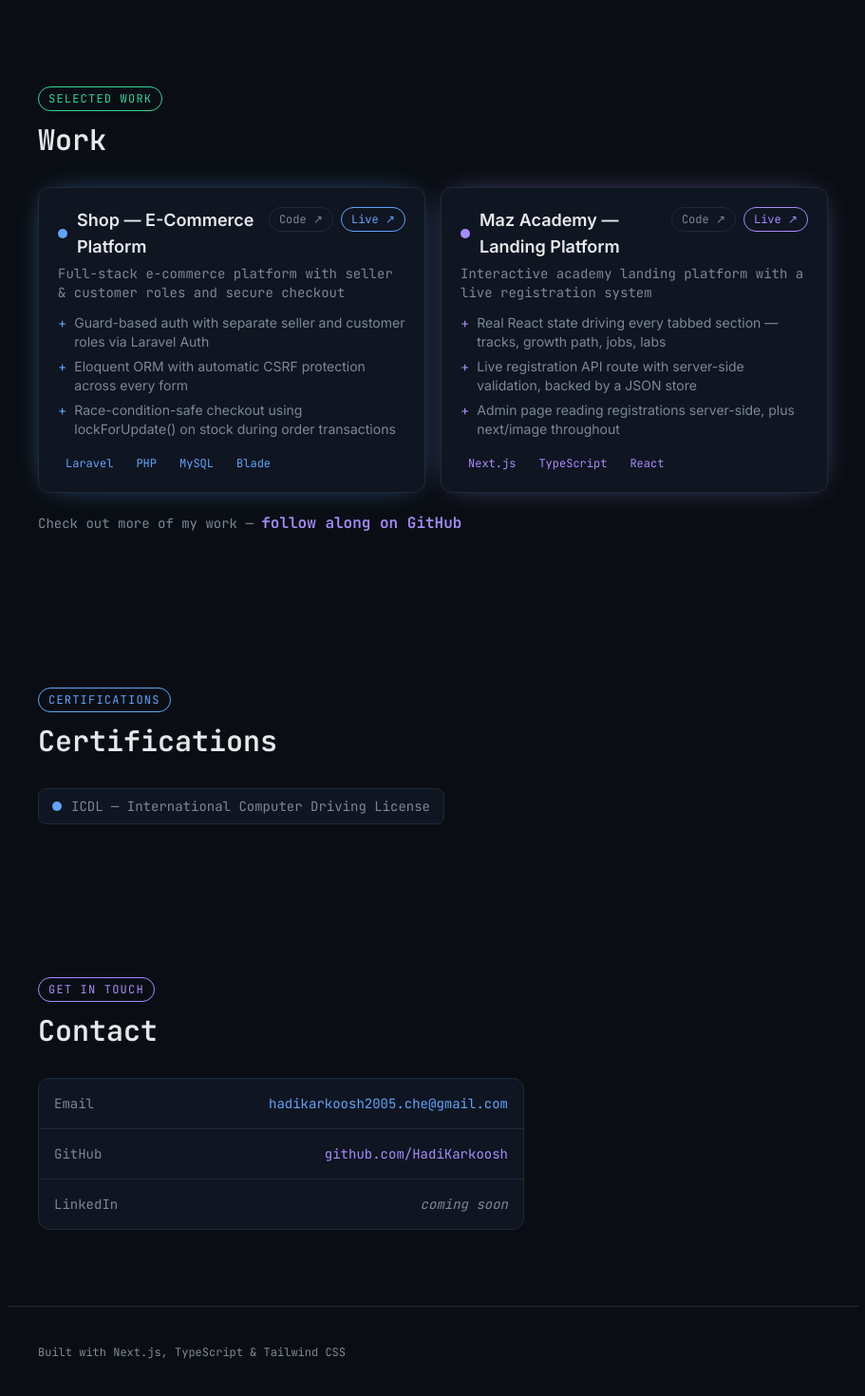
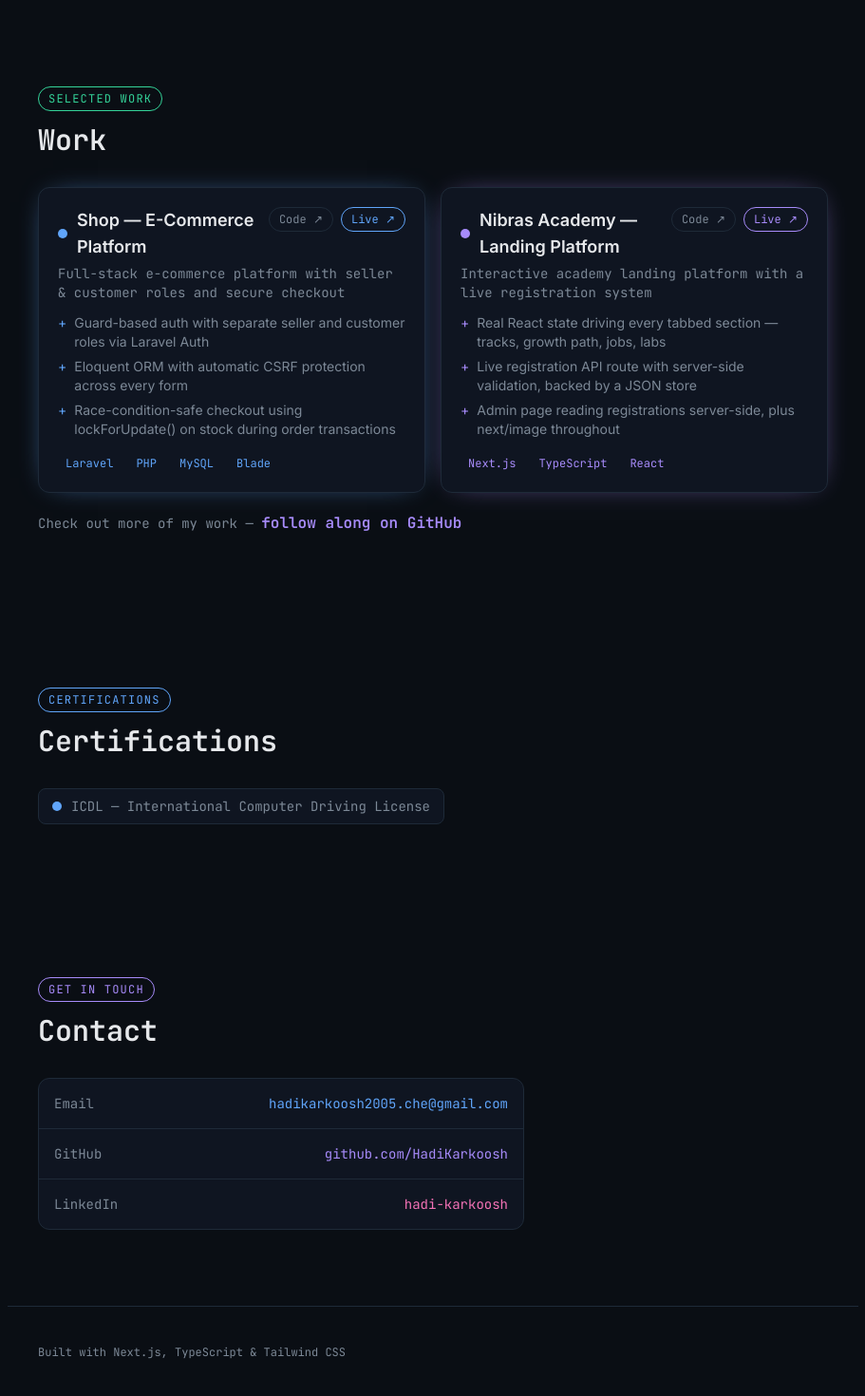
Before and after one commit to HadiKarkoosh/portfolio, a Next.js app: page / in a window 1280 px wide. Shown: the part 2983-4453 px from the top of the page at 95% size, without its empty margins (184-1095 px from the left). Built offline with nearby package versions, Linux system fonts and the light colour scheme.

Commit message:
Update Nibras Academy project links (renamed from Maz Academy)

```diff
--- a/app/page.tsx
+++ b/app/page.tsx
@@ -119,7 +119,7 @@ const PROJECTS = [
     codeUrl: "https://github.com/HadiKarkoosh/shop-laravel",
   },
   {
-    name: "Maz Academy — Landing Platform",
+    name: "Nibras Academy — Landing Platform",
     color: "var(--purple)",
     tagline: "Interactive academy landing platform with a live registration system",
     stack: ["Next.js", "TypeScript", "React"],
@@ -128,8 +128,8 @@ const PROJECTS = [
       "Live registration API route with server-side validation, backed by a JSON store",
       "Admin page reading registrations server-side, plus next/image throughout",
     ],
-    liveUrl: "https://maz-academy-next.vercel.app",
-    codeUrl: "https://github.com/HadiKarkoosh/maz-academy-next",
+    liveUrl: "https://nibras-academy-three.vercel.app",
+    codeUrl: "https://github.com/HadiKarkoosh/nibras-academy",
   },
 ];
 
@@ -657,10 +657,20 @@ export default function Home() {
               github.com/HadiKarkoosh
             </span>
           </a>
-          <div className="flex items-center justify-between px-4 py-4">
+          <a
+            href="https://www.linkedin.com/in/hadi-karkoosh/"
+            target="_blank"
+            rel="noreferrer"
+            className="flex items-center justify-between px-4 py-4 hover:bg-bg-panel-2 transition-colors group"
+          >
             <span className="font-mono text-sm text-text-dim">LinkedIn</span>
-            <span className="font-mono text-sm text-text-dim italic">coming soon</span>
-          </div>
+            <span
+              className="font-mono text-sm transition-colors group-hover:opacity-80"
+              style={{ color: "var(--pink)" }}
+            >
+              hadi-karkoosh
+            </span>
+          </a>
         </div>
       </Section>
 
```
Also changed, not shown: 1 other file (tests, documents, lock files or other folders).
